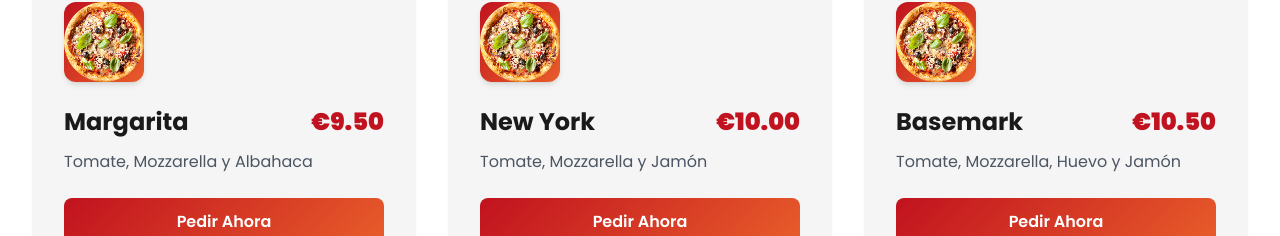
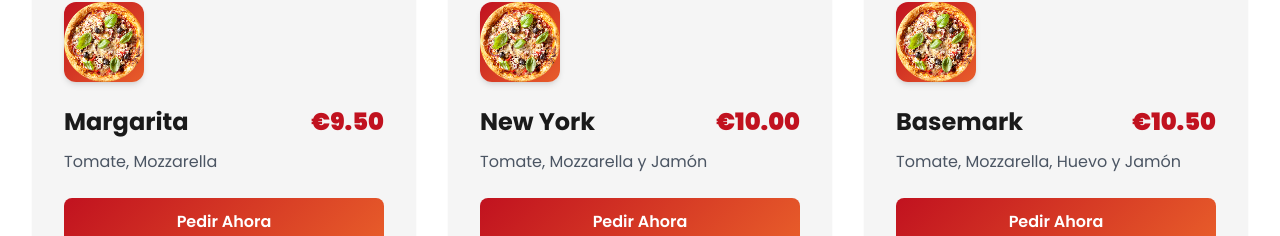
Before and after one commit to sachinx23/BestPizza, a plain HTML site: page index.html in a window 1280 px wide. Shown: the part 2218-2454 px from the top of the page. Drawn offline with nearby package versions, Linux system fonts and the light colour scheme.

Commit message:
Update index.html

```diff
--- a/index.html
+++ b/index.html
@@ -279,7 +279,7 @@
                         <h3 class="text-2xl font-bold text-brand-dark dark:text-white">Margarita</h3> <span
                             class="text-2xl font-black text-brand-red">€9.50</span>
                     </div>
-                    <p class="text-gray-600 dark:text-gray-400 mb-6">Tomate, Mozzarella y Albahaca</p> <button
+                    <p class="text-gray-600 dark:text-gray-400 mb-6">Tomate, Mozzarella </p> <button
                         onclick="window.location.href='tel:946413918'"
                         class="w-full gradient-brand text-white py-3 rounded-lg font-semibold hover:shadow-lg transition-all">
                         Pedir Ahora </button>
```
